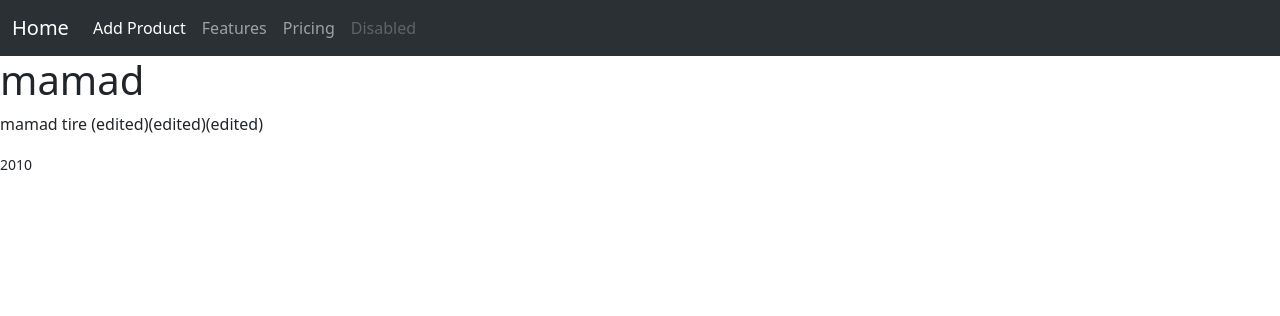
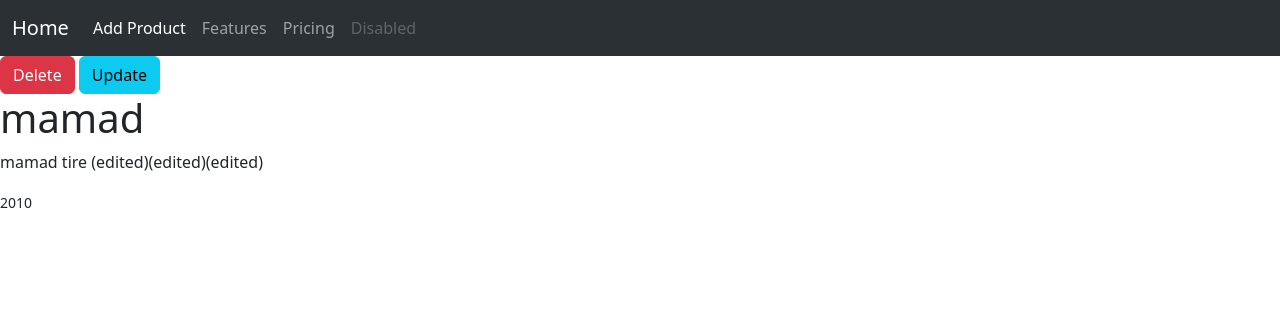
Before and after one commit to Anonyms-david83/mongard-django-exercise, a Django app: page /detail/3 in a window 1280 px wide. Shown: the top 316 px of the page. Run offline with Django 5.2, Linux system fonts and the light colour scheme; data comes from the database, SQL or seed files in the repository; both versions use the stored data as it was after the commit.

Commit message:
product delete , update added and some bugs fixed

```diff
--- a/A/home/forms.py
+++ b/A/home/forms.py
@@ -5,3 +5,8 @@ class Add_Porduct_Form(forms.Form):
     add_form_name = forms.CharField()
     add_form_description = forms.CharField()
     add_form_price = forms.IntegerField()
+
+class Tire_Update_form(forms.ModelForm):
+    class Meta:
+        model = Tire
+        fields = ('tire_name' , 'tire_description' , 'tire_price')
--- a/A/home/templates/home_app/detail.html
+++ b/A/home/templates/home_app/detail.html
@@ -4,6 +4,9 @@
 
 {% block content %}
 
+    <a class='btn btn-danger' href='{% url "home:delete" product.id %}'>Delete</a>
+    <a class='btn btn-info' href='{% url "home:update" product.id %}'>Update</a>
+
     <h1> {{product.tire_name}} </h1>
     <p> {{product.tire_description}} </p>
     <small> {{product.tire_price}} </small>
--- a/A/home/urls.py
+++ b/A/home/urls.py
@@ -5,5 +5,7 @@ app_name = 'home'
 urlpatterns = [
     path('' , views.home , name='home'),
     path('add' , views.add_product , name='add'),
-    path('detail/<int:product_id>' , views.product_detail , name='detail')
+    path('detail/<int:product_id>' , views.product_detail , name='detail'),
+    path('delete/<int:product_id>' , views.product_delete , name='delete'),
+    path('update/<int:product_id>' , views.product_update , name='update'),
 ]
--- a/A/home/views.py
+++ b/A/home/views.py
@@ -1,6 +1,6 @@
 from django.shortcuts import render , redirect
 from .models import Tire
-from .forms import Add_Porduct_Form
+from .forms import Add_Porduct_Form , Tire_Update_form
 from django.contrib import messages
 
 
@@ -22,7 +22,7 @@ def add_product(request):
         if form.is_valid():
             cd = form.cleaned_data
             Tire.objects.create(tire_name=cd['add_form_name'] , tire_description=cd['add_form_description'] , tire_price=cd['add_form_price'])
-            messages.add_message(request , messages.SUCCESS , 'successfully created' , 'sucess')
+            messages.add_message(request , messages.SUCCESS , 'successfully created' , 'success')
             redirect("home:home")
         else :
             messages.add_message(request , messages.ERROR , 'invalid credentials sent' , 'danger')
@@ -37,3 +37,27 @@ def product_detail(request , **kwargs):
 
     product = Tire.objects.get(pk=product_id)
     return render(request , template_name , context={'product' : product} )
+
+
+def product_delete(request , product_id):
+    try:
+        Tire.objects.get(pk=product_id).delete()
+        messages.add_message(request , messages.SUCCESS , 'success')
+    except:
+            messages.error(request , messages.ERROR , 'danger')
+    return redirect('home:home')
+
+
+def product_update(request , product_id):
+    product = Tire.objects.get(pk=product_id)
+    template_name = 'home_app/update_product.html'
+
+    if request.method == 'POST':
+        form = Tire_Update_form (request.POST , instance=product)
+        if form.is_valid():
+            form.save()
+            messages.add_message(request , messages.SUCCESS , 'successfully updated' , 'success')
+            return redirect('home:detail' , product_id) #product_id is the <int:product_id>
+    else :
+        form = Tire_Update_form(instance=product)
+    return render(request , template_name , context={"form" : form})
```
Also changed, not shown: A/home/templates/home_app/update_product.html (added, +14 -0 lines), A/db.sqlite3.
